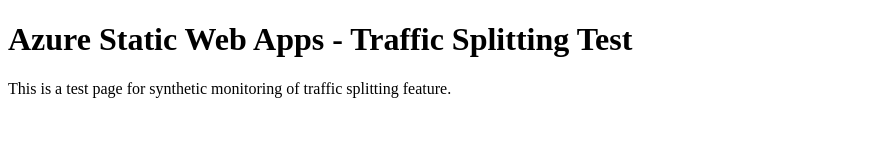
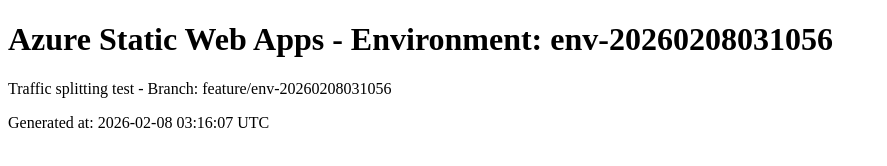
Before and after one commit to skylathadani-ms/synthetics-swa-traffic-20260208031056, a plain HTML site: page index.html in a window 1280 px wide. Shown: the whole page, without its empty margins (0-887 px from the left). Drawn offline with Linux system fonts and the light colour scheme.

Commit message:
Update index.html for env-20260208031056

```diff
--- a/index.html
+++ b/index.html
@@ -1,10 +1,11 @@
 <!DOCTYPE html>
 <html>
 <head>
-<title>Synthetics Test - Traffic Splitting</title>
+<title>Environment: env-20260208031056</title>
 </head>
 <body>
-<h1>Azure Static Web Apps - Traffic Splitting Test</h1>
-<p>This is a test page for synthetic monitoring of traffic splitting feature.</p>
+<h1>Azure Static Web Apps - Environment: env-20260208031056</h1>
+<p>Traffic splitting test - Branch: feature/env-20260208031056</p>
+<p>Generated at: 2026-02-08 03:16:07 UTC</p>
 </body>
 </html>
```
